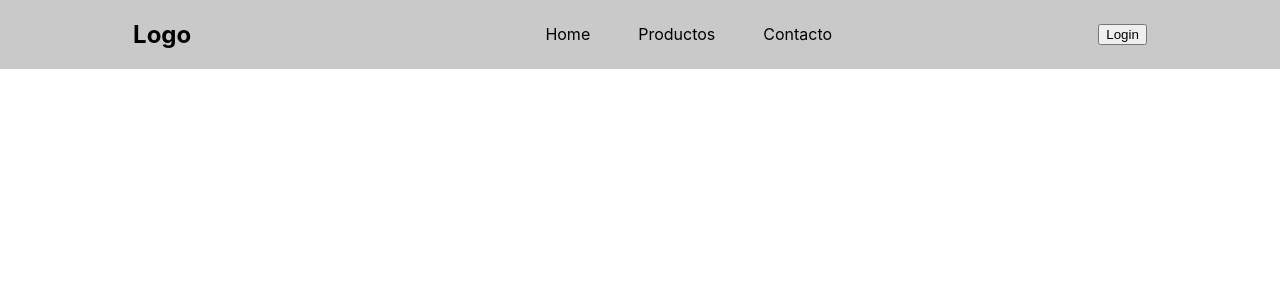
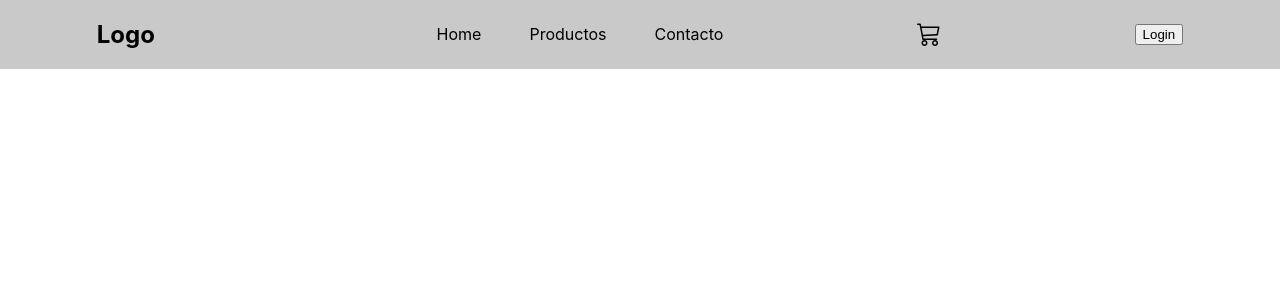
Before and after one commit to Juampi-Revi/ReactJs, a React (Create React App) app: page / in a window 1280 px wide. Shown: the top 300 px of the page. Built offline with nearby package versions, Linux system fonts and the light colour scheme.

Commit message:
cambios en mi navbar, agregado de iconos y usos de props

```diff
--- a/public/index.html
+++ b/public/index.html
@@ -3,6 +3,7 @@
   <head>
     <meta charset="utf-8" />
     <link rel="icon" href="%PUBLIC_URL%/favicon.ico" />
+    <link rel="stylesheet" href="https://cdn.jsdelivr.net/npm/bootstrap-icons@1.8.3/font/bootstrap-icons.css">
     <meta name="viewport" content="width=device-width, initial-scale=1" />
     <meta name="theme-color" content="#000000" />
     <meta
--- /dev/null
+++ b/src/components/CardWidget.jsx
@@ -0,0 +1,10 @@
+import './Navbar.css';
+function IconCart () {
+    return (
+        <div>
+            <i class="bi bi-cart3"></i>
+        </div>
+    );
+}
+
+export default IconCart ;
--- /dev/null
+++ b/src/components/ItemsListContainer.jsx
@@ -0,0 +1,18 @@
+import './Navbar.css';
+function ItemsList(props) {
+    return (
+        <ul>
+            <li>
+                <a href="/#">{props.name}</a>
+            </li>
+            <li>
+                <a href="/#">Productos</a>
+            </li>
+            <li>
+                <a href="/#">Contacto</a>
+            </li>
+        </ul>
+    );
+}
+
+export default ItemsList; ;
--- a/src/components/Navbar.css
+++ b/src/components/Navbar.css
@@ -20,3 +20,7 @@ a:hover{
     color: orangered;
     font-weight: bold;
 }
+i{
+    font-size: 1.5rem;
+    cursor: pointer;
+};
--- a/src/components/Navbar.jsx
+++ b/src/components/Navbar.jsx
@@ -1,22 +1,15 @@
 import './Navbar.css';
+import ItemsList from './ItemsListContainer';
+import IconCart from './CardWidget';
 function NavBar() {
     return (
         <nav>
             <h1>Logo</h1>
-            <ul>
-                <li>
-                    <a href="/#">Home</a>
-                </li>
-                <li>
-                    <a href="/#">Productos</a>
-                </li>
-                <li>
-                    <a href="/#">Contacto</a>
-                </li>
-            </ul>
+            <ItemsList name= "Home"/>
+            <IconCart/>
             <button>Login</button>
         </nav>
     );
 }
 
-export default NavBar; ;
+export default NavBar;
```
